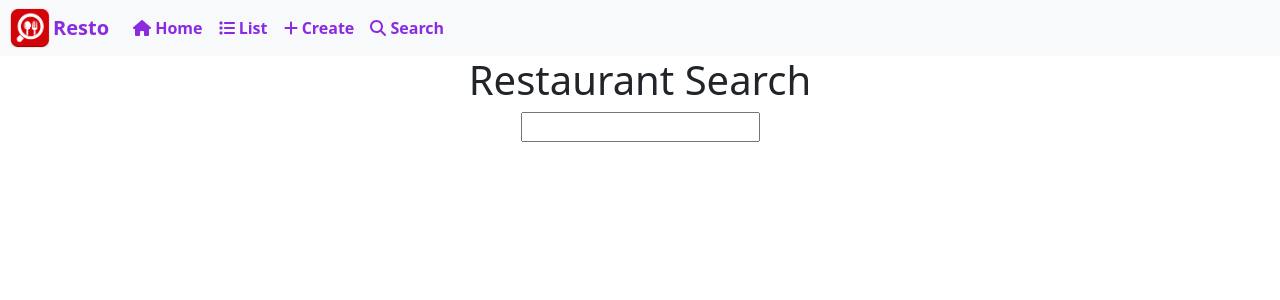
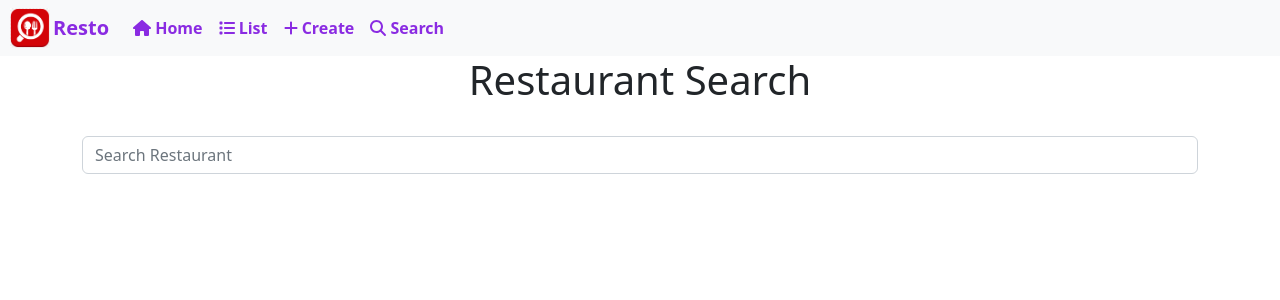
Before and after one commit to Tanisha-1799/Restaurant_App, a React (Create React App) app in the folder restaurant-app/: page /search in a window 1280 px wide. Shown: the top 300 px of the page. Built offline with nearby package versions, Linux system fonts and the light colour scheme.

Commit message:
added  some styles

```diff
--- a/restaurant-app/src/components/RestaurantCreate.js
+++ b/restaurant-app/src/components/RestaurantCreate.js
@@ -1,4 +1,5 @@
-import React, { Component } from 'react'
+import React, { Component } from 'react';
+
 
 export default class RestaurantCreate extends Component {
 
--- a/restaurant-app/src/components/RestaurantList.js
+++ b/restaurant-app/src/components/RestaurantList.js
@@ -1,5 +1,5 @@
 import React, { Component } from "react";
-import { Table } from "react-bootstrap";
+import { Table, Container } from "react-bootstrap";
 import {Link} from 'react-router-dom';
 import {FontAwesomeIcon} from '@fortawesome/react-fontawesome';
 import {faCoffee, faEdit, faTrash} from '@fortawesome/free-solid-svg-icons';
@@ -40,8 +40,10 @@ export default class RestaurantList extends Component {
   }
   render() {
     return (
-      <div>
+      <Container>
         <h1>Restaurant List</h1>
+        <br></br>
+        <br></br>
         {this.state.list ? (
           <div>
             <Table striped bordered hover>
@@ -82,7 +84,7 @@ export default class RestaurantList extends Component {
         ) : (
           <p>Please Wait...</p>
         )}
-      </div>
+      </Container>
     );
   }
 }
--- a/restaurant-app/src/components/RestaurantSearch.js
+++ b/restaurant-app/src/components/RestaurantSearch.js
@@ -1,7 +1,8 @@
 import React, { Component } from 'react';
-import { Table } from "react-bootstrap";
+import { Table, Container } from "react-bootstrap";
 import {Link} from 'react-router-dom';
 import {FontAwesomeIcon} from '@fortawesome/react-fontawesome';
+import Form from 'react-bootstrap/Form';
 import {faCoffee, faEdit, faTrash} from '@fortawesome/free-solid-svg-icons';
 
 
@@ -46,9 +47,13 @@ export default class RestaurantSearch extends Component {
 
   render() {
     return (
-      <div>
+      <Container>
         <h1>Restaurant Search</h1>
-        <input type="text"onChange={(event)=>this.search(event.target.value)}/>
+        <br></br>
+
+
+        <Form.Control type="text" onChange={(event)=>this.search(event.target.value)} placeholder="Search Restaurant" />
+        <br></br>
         <div>
           {
             this.state.searchData?
@@ -96,7 +101,7 @@ export default class RestaurantSearch extends Component {
           }
         </div>
 
-      </div>
+      </Container>
     )
   }
 }
--- a/restaurant-app/src/components/RestaurantUpdate.js
+++ b/restaurant-app/src/components/RestaurantUpdate.js
@@ -1,5 +1,6 @@
 import React, { Component } from 'react';
 import withRouter from './withRouter';
+
 
 class RestaurantUpdate extends Component {
 
```
